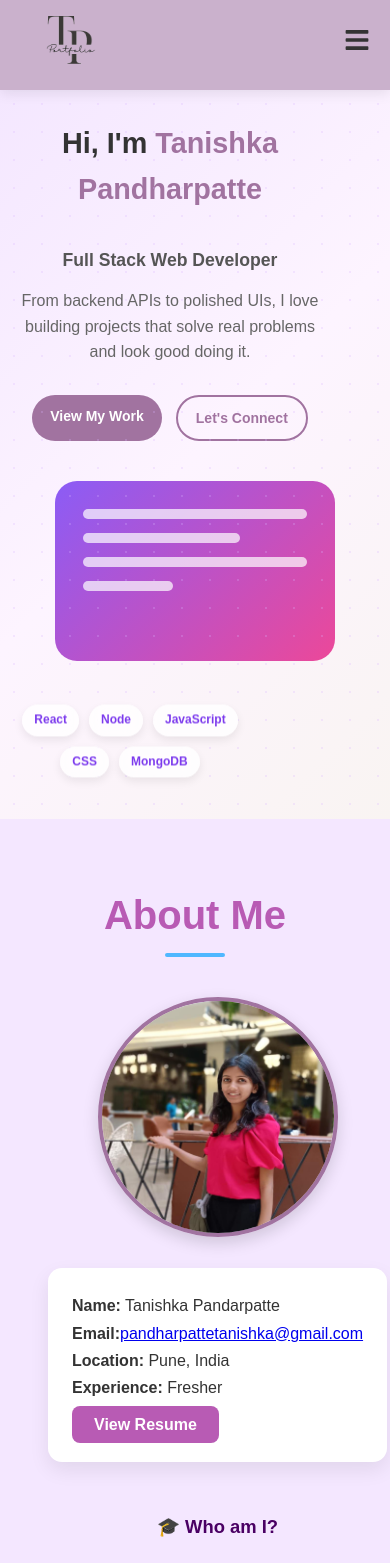
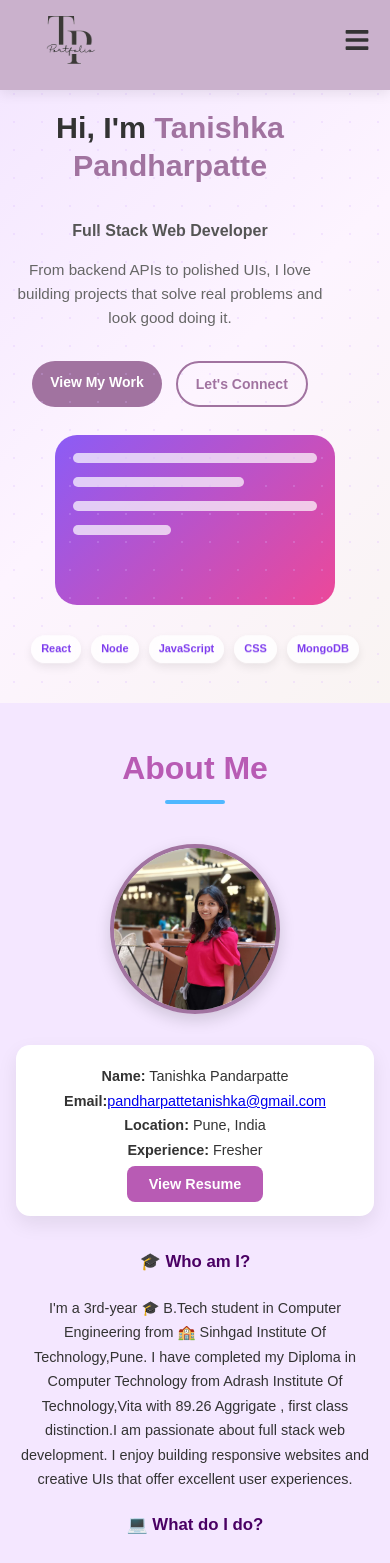
Before and after one commit to Tanishka2302/MyPorfolio, a React (Create React App) app: page / in a window 390 px wide. Shown: the top 1563 px of the page. Built offline with nearby package versions, Linux system fonts and the light colour scheme.

Commit message:
responsivenss fix

```diff
--- a/src/components/Skills.js
+++ b/src/components/Skills.js
@@ -6,6 +6,7 @@ const skills = [
   { name: 'CSS', icon: 'fab fa-css3-alt' },
   { name: 'JavaScript', icon: 'fab fa-js' },
   { name: 'React', icon: 'fab fa-react' },
+  { name: 'Nextjs', icon: 'fab fa-react' },
   { name: 'Node.js', icon: 'fab fa-node-js' },
   { name: 'Express', icon: 'fab fa-figma' },
   { name: 'TypeScript', icon: 'fab fa-figma' },
--- a/src/components/css-files/Footer.css
+++ b/src/components/css-files/Footer.css
@@ -1,7 +1,7 @@
 .footer {
-    background-color: #a173a0; /* same as header background */
+  background-color: #a173a0;
   color: #0b0b0b;
-    padding: 2rem 0;
+  padding: 2rem 1rem;
   text-align: center;
 }
 
@@ -10,9 +10,13 @@
   justify-content: space-between;
   align-items: center;
   flex-wrap: wrap;
+
   max-width: 1100px;
   margin: auto;
+  gap: 20px;
 }
+
+/* Logo */
 
 .footer-logo h2 {
   margin: 0;
@@ -21,22 +25,56 @@
 
 .footer-logo p {
   font-size: 1rem;
-    color: #000000;
+  margin-top: 6px;
+  color: #000;
+}
+
+/* Social icons */
+
+.social-links {
+  display: flex;
+  gap: 18px;
 }
 
 .social-links a {
   color: #030303;
-    margin: 0 10px;
   font-size: 1.5rem;
-    transition: color 0.3s ease;
+  transition: transform 0.2s ease, opacity 0.2s ease;
 }
 
 .social-links a:hover {
-    color: #0c0d0d; /* accent color */
+  transform: translateY(-2px);
+  opacity: 0.7;
 }
+
+/* Bottom text */
 
 .footer-bottom {
   margin-top: 1.5rem;
   font-size: 0.875rem;
-    color: #000000;
+  color: #000;
 }
+
+/* ======================
+   MOBILE FIX
+====================== */
+
+@media (max-width: 768px) {
+
+  .footer .footer-content {
+    flex-direction: column;
+    text-align: center;
+  }
+
+  .social-links {
+    justify-content: center;
+  }
+
+  .footer-logo h2 {
+    font-size: 1.3rem;
+  }
+
+  .footer-logo p {
+    font-size: 0.95rem;
+  }
+}
--- a/src/components/css-files/Skills.css
+++ b/src/components/css-files/Skills.css
@@ -23,15 +23,12 @@
   border-radius: 2px;
 }
 
-/* 🔥 Responsive grid magic */
+/* Desktop grid */
 
 .skills-grid {
   display: grid;
   gap: 30px;
-
-  /* THIS line makes cards stretch across screen */
   grid-template-columns: repeat(auto-fit, minmax(180px, 1fr));
-
   max-width: 1600px;
   margin: 0 auto;
 }
@@ -81,7 +78,6 @@
   border-radius: 10px;
   font-size: 16px;
   cursor: pointer;
-
   transition: background-color 0.3s ease, transform 0.2s ease;
 }
 
@@ -89,3 +85,50 @@
   background-color: #a048b0;
   transform: translateY(-2px);
 }
+
+/* =========================
+   MOBILE COMPACT GRID
+========================= */
+
+@media (max-width: 900px) {
+
+  .skills-section {
+    padding: 60px 16px;
+  }
+
+  .section-title {
+    font-size: 2rem;
+  }
+
+  /* 2 column tight grid */
+
+  .skills-grid {
+    grid-template-columns: repeat(2, 1fr);
+    gap: 14px;
+  }
+
+  .skill-card {
+    height: 90px;
+    font-size: 14px;
+    border-radius: 12px;
+  }
+
+  .skill-icon {
+    font-size: 1.4rem;
+    margin-bottom: 4px;
+  }
+}
+
+/* Extra small phones */
+
+@media (max-width: 480px) {
+
+  .skills-grid {
+    grid-template-columns: repeat(2, 1fr);
+  }
+
+  .skill-card {
+    height: 80px;
+    font-size: 13px;
+  }
+}
--- a/src/components/css-files/about.css
+++ b/src/components/css-files/about.css
@@ -17,7 +17,7 @@
 /* ---------- Layout ---------- */
 
 .about-container {
-  max-width: 1400px; /* ← wider container */
+  max-width: 1400px;
   margin: 0 auto;
   display: grid;
   gap: 3rem;
@@ -100,3 +100,72 @@
   background-color: #a049a3;
   transform: translateY(-2px);
 }
+
+/* =========================
+   MOBILE RESPONSIVE FIX
+========================= */
+
+@media (max-width: 900px) {
+
+  .about-section {
+    padding: 3rem 1.5rem;
+  }
+
+  .section-title {
+    font-size: 2rem;
+    margin-bottom: 2rem;
+  }
+
+  .about-container {
+    grid-template-columns: 1fr;
+    gap: 2rem;
+    text-align: center;
+  }
+
+  .about-image {
+    width: 200px;
+    height: 200px;
+  }
+
+  .info-cards {
+    font-size: 0.95rem;
+    padding: 1.2rem;
+    text-align: center;
+  }
+
+  .about-right {
+    font-size: 0.95rem;
+    line-height: 1.7;
+    text-align: center;
+  }
+
+  .about-right strong {
+    font-size: 1.05rem;
+  }
+}
+
+/* Extra small phones */
+
+@media (max-width: 480px) {
+
+  .about-section {
+    padding: 2.5rem 1rem;
+  }
+
+  .section-title {
+    font-size: 1.6rem;
+  }
+
+  .about-image {
+    width: 170px;
+    height: 170px;
+  }
+
+  .info-cards {
+    font-size: 0.9rem;
+  }
+
+  .about-right {
+    font-size: 0.9rem;
+  }
+}
--- a/src/components/css-files/hero.css
+++ b/src/components/css-files/hero.css
@@ -247,3 +247,72 @@
   }
 
 }
+/* =========================
+   HERO MOBILE FINAL FIX
+========================= */
+
+@media (max-width: 768px) {
+
+  .hero-section {
+    margin-top: 80px;
+    padding: 28px 16px;
+  }
+
+  .hero-grid {
+    grid-template-columns: 1fr;
+    gap: 28px;
+    text-align: center;
+  }
+
+  .hero-content {
+    align-items: center;
+  }
+
+  .hero-content h1 {
+    font-size: 1.9rem;
+    line-height: 1.25;
+  }
+
+  .hero-role {
+    font-size: 1rem;
+  }
+
+  .hero-desc {
+    font-size: 0.95rem;
+    max-width: 100%;
+  }
+
+  .hero-buttons {
+    justify-content: center;
+    flex-wrap: wrap;
+  }
+
+  .nav-btn {
+    padding: 10px 18px;
+    font-size: 14px;
+  }
+
+  /* card */
+
+  .visual-card {
+    width: 100%;
+    max-width: 280px;
+    height: 170px;
+    padding: 18px;
+    margin: auto;
+  }
+
+  /* floating tags become inline */
+
+  .floating-tags {
+    position: static;
+    margin-top: 14px;
+    justify-content: center;
+    max-width: 100%;
+  }
+
+  .floating-tags span {
+    font-size: 11px;
+    padding: 5px 10px;
+  }
+}
```
Lines whose indentation alone changed are shown as unchanged.
